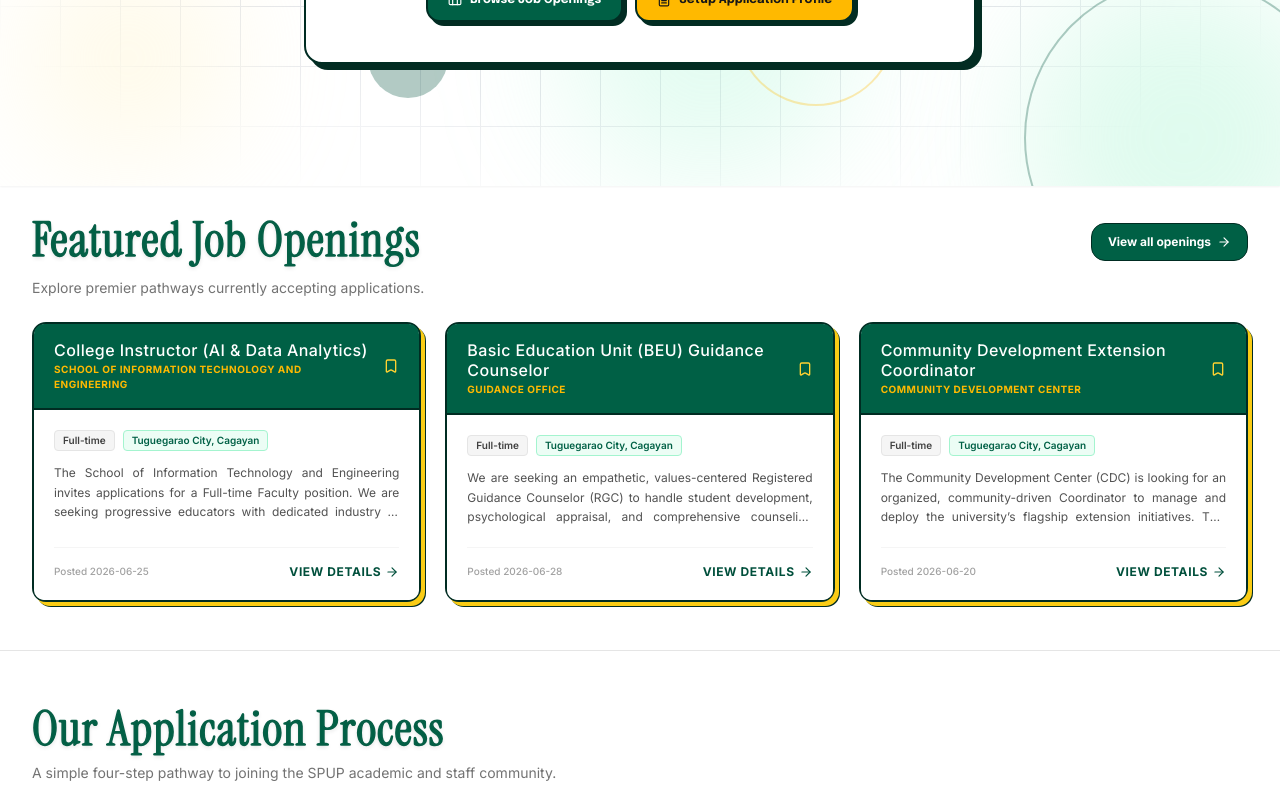
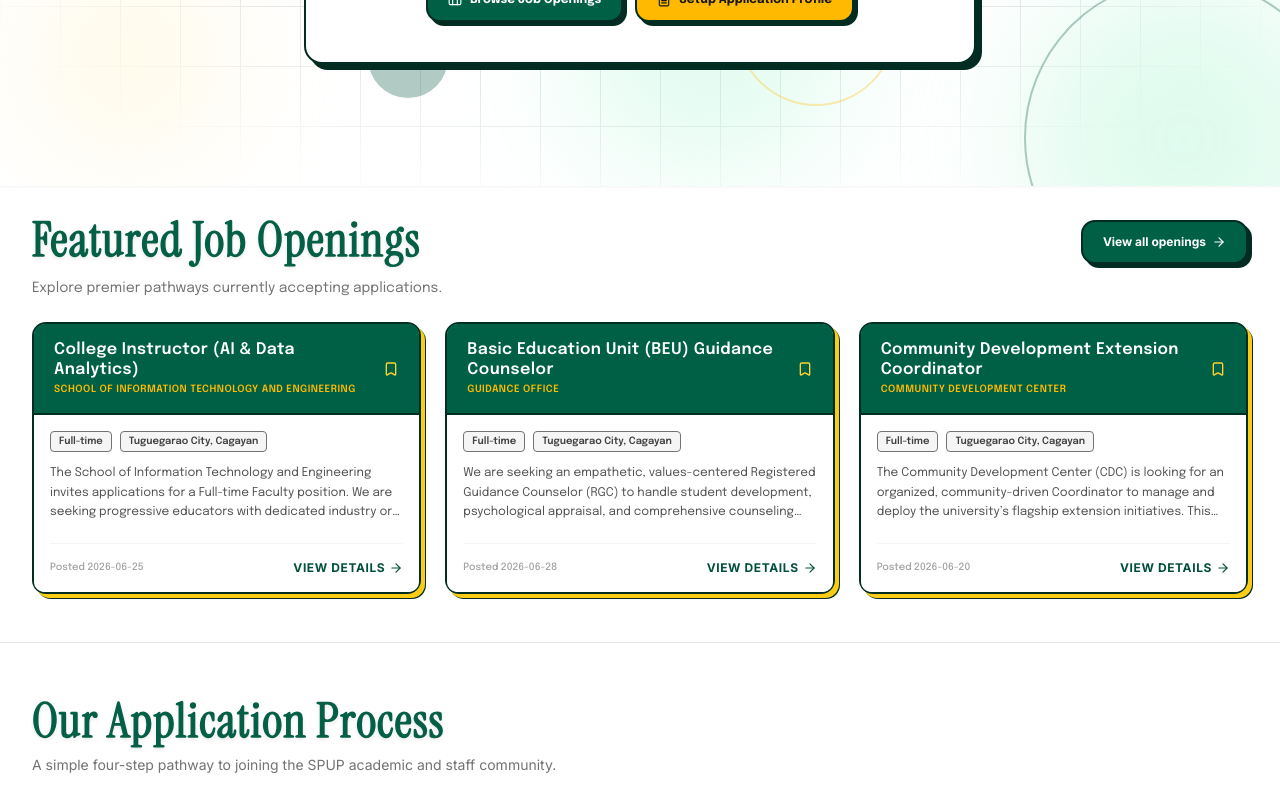
Before and after one commit to angelop-1602/spup-sims, a Next.js app: page /careers in a window 1280 px wide. Shown: the part 479-1276 px from the top of the page. Built offline with nearby package versions, Linux system fonts and the light colour scheme; no server answers; what @azure/msal-react would draw is missing.

Commit message:
style: minor styling changes to match hero section's design, change font, redesign button style and animation

```diff
--- a/components/hrm/careers/FeaturedJobs.tsx
+++ b/components/hrm/careers/FeaturedJobs.tsx
@@ -5,7 +5,7 @@ import { AnimatePresence } from 'framer-motion';
 import { Bookmark, ArrowRight } from 'lucide-react';
 import Link from 'next/link';
 import { Job } from '@/components/hrm/types';
-import { Instrument_Serif, Inter } from 'next/font/google';
+import { Instrument_Serif, Poppins, Inter, Epilogue } from 'next/font/google';
 
 const instrumentSerif = Instrument_Serif({
   subsets: ['latin'],
@@ -16,6 +16,16 @@ const instrumentSerif = Instrument_Serif({
 const inter = Inter({
   subsets: ['latin'],
   weight: ['400', '500'],
+});
+
+const poppins = Poppins({
+  subsets: ['latin'],
+  weight: ['400', '500', '600', '700'],
+});
+
+const epilogue = Epilogue({
+  subsets: ['latin'],
+  weight: ['400', '500', '600', '700'],
 });
 
 const CELL_SIZE = 70;
@@ -43,7 +53,6 @@ export default function FeaturedJobs({
     if (!el) return;
 
     const adjustHeight = () => {
-      // Temporarily reset padding so we measure the div's natural content height
       el.style.paddingBottom = '0px';
       const naturalHeight = el.offsetHeight;
       const remainder = naturalHeight % CELL_SIZE;
@@ -74,13 +83,13 @@ export default function FeaturedJobs({
                 <h2 className={`${instrumentSerif.className} mt-6 text-3xl sm:text-4xl lg:text-5xl font-normal text-emerald-800 tracking-wide leading-tight [-webkit-text-stroke:1px_#065f46] sm:[-webkit-text-stroke:1.5px_#065f46] [text-shadow:0_2px_4px_rgba(0,0,0,0.15)]`}>
                   Featured Job Openings
                 </h2>
-                <p className={`${inter.className} text-sm text-neutral-500 mt-2`}>
+                <p className={`${epilogue.className} text-sm text-neutral-500 mt-2`}>
                   Explore premier pathways currently accepting applications.
                 </p>
               </div>
               <Link
                 href="#"
-                className="inline-flex items-center justify-center gap-1.5 px-4 py-2.5 border-1 border-emerald-950 bg-emerald-800 text-white hover:bg-emerald-900 text-xs font-bold rounded-xl transition-all duration-200 hover:-translate-y-0.5 cursor-pointer"
+                className="inline-flex items-center justify-center gap-1.5 px-4 py-2.5 border-2 border-emerald-950 bg-emerald-800 hover:bg-emerald-900 text-white text-xs font-bold px-5 py-3 rounded-xl shadow-[4px_4px_0px_0px_#022c22] transition-all duration-150 hover:translate-x-[4px] hover:translate-y-[4px] hover:shadow-none"
               >
                 View all openings
                 <ArrowRight className="w-3.5 h-3.5" />
@@ -98,44 +107,43 @@ export default function FeaturedJobs({
                     >
                       <div className="bg-emerald-800 px-5 py-4 border-b-2 border-emerald-950 rounded-t-[10px] flex items-center justify-between gap-2">
                         <div className="flex flex-col">
-                          <span className="font-instrument text-[16px] font-medium text-white tracking-wide leading-tight">
+                          <span className={`${epilogue.className} text-[16px] font-[600] text-white tracking-wide leading-tight`}>
                             {job.title}
                           </span>
-                          <span className="font-inter text-[10px] font-bold uppercase tracking-wider text-amber-400 mt-0.5">
-                            {job.department || "Academic Unit"}
+                          <span className={`${epilogue.className} text-[10px] font-semibold uppercase tracking-wider text-amber-400 mt-0.5`}>
+                            {job.department || "Unit"}
                           </span>
                         </div>
 
                         {/* Save/Bookmark Button */}
                         <button
                           type="button"
-                          onClick={(e) => onToggleSave(job.id, e)}
                           className="text-amber-300 hover:text-amber-400 transition-colors shrink-0 z-10"
                         >
                           <Bookmark className={`w-4 h-4 ${savedJobIds.includes(job.id) ? 'fill-amber-400 text-amber-400' : ''}`} />
                         </button>
                       </div>
 
-                      <div className="p-5 flex-1 flex flex-col justify-between bg-white rounded-b-[10px] font-inter">
+                      <div className="p-4 flex-1 flex flex-col justify-between bg-white rounded-b-[10px] font-epilogue">
                         <div>
                           {/* Job Details Meta Row */}
                           <div className="flex flex-wrap gap-2 mb-3">
-                            <span className="text-[10px] font-semibold bg-neutral-100 text-neutral-700 px-2 py-0.5 rounded border border-neutral-200">
+                            <span className={`${epilogue.className} text-[10px] font-semibold bg-neutral-100 text-neutral-700 px-2 py-0.5 rounded border-1 border-neutral-500`}>
                               {job.type || "Full-time"}
                             </span>
-                            <span className="text-[10px] font-semibold bg-emerald-50 text-emerald-800 px-2 py-0.5 rounded border border-emerald-200">
-                              {job.location || "Main Campus"}
+                            <span className={`${epilogue.className} text-[10px] font-semibold bg-neutral-100 text-neutral-700 px-2 py-0.5 rounded border-1 border-neutral-500`}>
+                              {job.location || "Tuguegarao City, Cagayan"}
                             </span>
                           </div>
 
-                          <p className="text-xs text-neutral-600 leading-relaxed font-normal text-justify line-clamp-3">
+                          <p className={`${epilogue.className} text-xs text-neutral-600 leading-relaxed font-normal text-left line-clamp-3`}>
                             {job.description}
                           </p>
                         </div>
 
                         {/* Action Footer */}
                         <div className="mt-5 pt-4 border-t border-neutral-100 flex items-center justify-between">
-                          <span className="text-[10px] text-neutral-400 font-medium">
+                          <span className={`${epilogue.className} text-[10px] text-neutral-400 font-medium`}>
                             Posted {job.postedDate || "Recently"}
                           </span>
 
```
